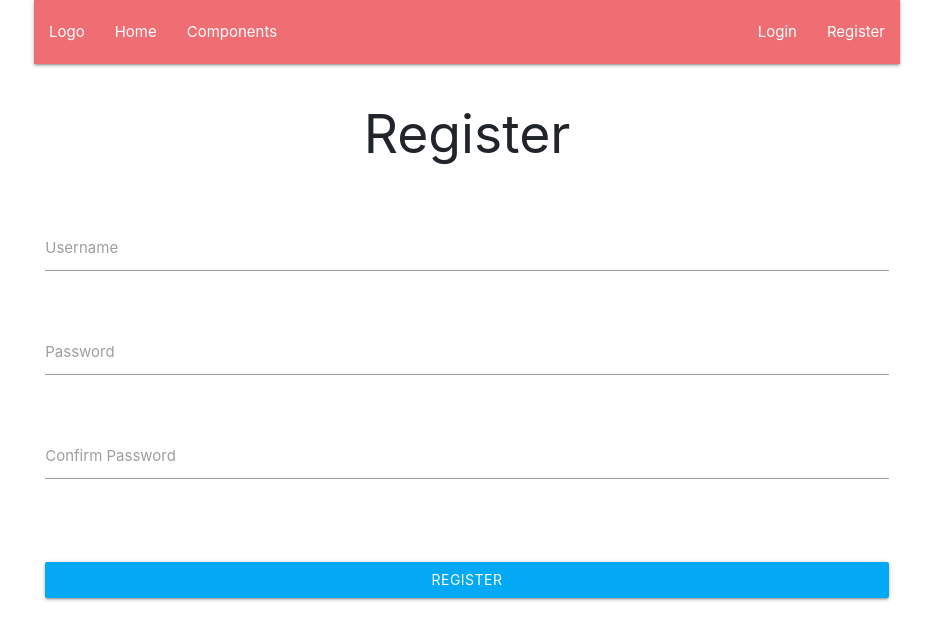
After one commit to scxr/bonhacketit, a FastAPI app: template templates/auth/register.html in a window 1280 px wide. The commit adds this page. Shown: the top 640 px of the page, without its empty margins (173-1106 px from the left). Run offline with FastAPI, Linux system fonts and the light colour scheme; the template is opened without the code that fills it, so the values that code supplies are empty; some libraries are stand-ins or nearby versions.

Commit message:
some frontend work

```diff
--- a/run.py
+++ b/run.py
@@ -1,7 +1,7 @@
 import uvicorn
 from fastapi import FastAPI
 from fastapi.staticfiles import StaticFiles
-from endpoints import create_new_recipe, auth_router
+from endpoints import index_router, create_new_recipe, auth_router
 from db.base import engine
 from models import db_models
 
@@ -9,6 +9,11 @@ db_models.Base.metadata.create_all(bind=engine)
 app = FastAPI()
 
 app.mount("/static", StaticFiles(directory="static"), name="static")
+
+app.include_router(
+    index_router.router,
+    responses={404: {"description": "not found"}}
+)
 
 app.include_router(
     create_new_recipe.router,
--- a/static/css/styles.css
+++ b/static/css/styles.css
@@ -0,0 +1,13 @@
+.center-screen {
+  display: flex;
+  flex-direction: column;
+  justify-content: center;
+  align-items: center;
+  text-align: center;
+  min-height: 70vh;
+}
+
+.login-inputs {
+  width: 400px;
+  height: 35px;
+}
--- /dev/null
+++ b/static/js/main.js
@@ -0,0 +1,20 @@
+// funciton to get cookie by name
+function getCookie(cname) {
+  var name = cname + "=";
+  var decodedCookie = decodeURIComponent(document.cookie);
+  var ca = decodedCookie.split(";");
+  for (var i = 0; i < ca.length; i++) {
+    var c = ca[i];
+    while (c.charAt(0) == " ") {
+      c = c.substring(1);
+    }
+    if (c.indexOf(name) == 0) {
+      return c.substring(name.length, c.length);
+    }
+  }
+  return "";
+}
+
+function getUsername() {
+  return getCookie("username");
+}
--- /dev/null
+++ b/static/vue/auth/register.js
@@ -0,0 +1,63 @@
+// auth/register.html
+
+let app = new Vue({
+  delimiters: ["${", "}"],
+  el: "#app",
+  data: {
+    message: {},
+    username: "",
+    password: "",
+    confirm_password: "",
+  },
+  created() {
+    // redirect if user already logged in
+    if (getUsername()) {
+      location.replace("/");
+    }
+  },
+  methods: {
+    async register() {
+      if (!this.username && !this.password) {
+        this.message = {
+          status: "warning",
+          text: "enter a username",
+        };
+        return;
+      }
+      if (this.password !== this.confirm_password) {
+        this.message = {
+          status: "warning",
+          text: "passwords dont match",
+        };
+        return;
+      }
+
+      const response = await fetch("/register", {
+        method: "POST",
+        headers: {
+          "Content-Type": "application/json",
+        },
+        body: JSON.stringify({
+          username: this.username,
+          password: this.password,
+        }),
+      });
+
+      const data = await response.json();
+
+      if (data.error) {
+        this.message = {
+          status: "danger",
+          text: data.error,
+        };
+      } else {
+        // redirect to home page
+        location.replace("/");
+        this.message = {
+          status: "success",
+          text: "successfully registered",
+        };
+      }
+    },
+  },
+});
--- /dev/null
+++ b/static/vue/home.js
@@ -0,0 +1,17 @@
+// create_recipe.html
+
+let home = new Vue({
+  delimiters: ["${", "}"],
+  el: "#home",
+  data: {
+    username: null,
+  },
+  created() {
+    this.username = getUsername();
+  },
+  methods: {
+    logout() {
+      document.cookie = "username= ; expires = Thu, 01 Jan 1970 00:00:00 GMT";
+    },
+  },
+});
--- /dev/null
+++ b/templates/auth/register.html
@@ -0,0 +1,61 @@
+{% extends 'layout.html' %} {% block content %}
+<div id="app" class="">
+  <div class="row">
+    <form class="col s12" @submit.prevent="register">
+      <fieldset class="form-group">
+        <h2 class="mb-4" style="text-align: center">Register</h2>
+      </fieldset>
+      <div class="row">
+        <div class="input-field col s12">
+          <input
+            v-model="username"
+            id="username"
+            type="text"
+            class="validate"
+          />
+          <label for="username">Username</label>
+        </div>
+      </div>
+      <div class="row">
+        <div class="input-field col s12">
+          <input
+            v-model="password"
+            id="password"
+            type="password"
+            class="validate"
+          />
+          <label for="password">Password</label>
+        </div>
+      </div>
+      <div class="row">
+        <div class="input-field col s12">
+          <input
+            v-model="confirm_password"
+            id="confirm_password"
+            type="password"
+            class="validate"
+          />
+          <label for="confirm_password">Confirm Password</label>
+        </div>
+      </div>
+      <div class="form-group">
+        <div
+          v-if="message"
+          class="alert"
+          :class="'alert-' + message.status"
+          role="alert"
+          style="text-align: center"
+        >
+          ${ message.text }
+        </div>
+      </div>
+      <div class="form-group">
+        <button class="btn btn-success btn-block light-blue" type="submit">
+          Register
+        </button>
+      </div>
+    </form>
+  </div>
+</div>
+<script src="/static/vue/auth/register.js"></script>
+{% endblock content %}
--- a/templates/index.html
+++ b/templates/index.html
@@ -1,5 +1,3 @@
 {% extends 'layout.html' %} {% block content %}
-<div id="app">
-  <h1>${msg}</h1>
-</div>
+<div id="app"></div>
 {% endblock content %}
--- a/templates/layout.html
+++ b/templates/layout.html
@@ -11,13 +11,63 @@
       integrity="sha384-9aIt2nRpC12Uk9gS9baDl411NQApFmC26EwAOH8WgZl5MYYxFfc+NcPb1dKGj7Sk"
       crossorigin="anonymous"
     />
+    <!-- Compiled and minified CSS -->
+    <link
+      rel="stylesheet"
+      href="https://cdnjs.cloudflare.com/ajax/libs/materialize/1.0.0/css/materialize.min.css"
+    />
     <link rel="stylesheet" href="/static/css/styles.css" />
     <!-- production vue cdn -->
     <!-- <script src="https://cdn.jsdelivr.net/npm/vue"></script> -->
     <!-- dev vue cdn -->
     <script src="https://cdn.jsdelivr.net/npm/vue/dist/vue.js"></script>
+    <!-- custom js functions -->
+    <script src="/static/js/main.js"></script>
   </head>
   <body>
-    <main class="container">{% block content %}{% endblock %}</main>
+    <div class="container">
+      <div id="home">
+        <nav>
+          <div class="nav-wrapper">
+            <ul id="nav-mobile" class="left hide-on-med-and-down">
+              <li><a href="/">Logo</a></li>
+              <li><a href="/">Home</a></li>
+              <li><a href="/create_recipe">Components</a></li>
+            </ul>
+            <ul id="nav-mobile" class="right hide-on-med-and-down">
+              <div v-if="!username">
+                <li><a href="/login">Login</a></li>
+                <li><a href="/register">Register</a></li>
+              </div>
+              <div v-else>
+                <li><a @click="logout">Logout</a></li>
+              </div>
+              <!-- <li><a href="collapsible.html">JavaScript</a></li> -->
+            </ul>
+          </div>
+        </nav>
+      </div>
+      <main>{% block content %}{% endblock %}</main>
+    </div>
+    <script
+      src="https://code.jquery.com/jquery-3.5.1.slim.min.js"
+      integrity="sha384-DfXdz2htPH0lsSSs5nCTpuj/zy4C+OGpamoFVy38MVBnE+IbbVYUew+OrCXaRkfj"
+      crossorigin="anonymous"
+    ></script>
+    <script
+      src="https://cdn.jsdelivr.net/npm/popper.js@1.16.1/dist/umd/popper.min.js"
+      integrity="sha384-9/reFTGAW83EW2RDu2S0VKaIzap3H66lZH81PoYlFhbGU+6BZp6G7niu735Sk7lN"
+      crossorigin="anonymous"
+    ></script>
+    <script
+      src="https://stackpath.bootstrapcdn.com/bootstrap/4.5.2/js/bootstrap.min.js"
+      integrity="sha384-B4gt1jrGC7Jh4AgTPSdUtOBvfO8shuf57BaghqFfPlYxofvL8/KUEfYiJOMMV+rV"
+      crossorigin="anonymous"
+    ></script>
+
+    <!-- Compiled and minified JavaScript -->
+    <script src="https://cdnjs.cloudflare.com/ajax/libs/materialize/1.0.0/js/materialize.min.js"></script>
+
+    <script src="/static/vue/home.js"></script>
   </body>
 </html>
--- a/templates/tst.html
+++ /dev/null
@@ -1,5 +0,0 @@
-<form action="/login" method="POST">
-    <input type="text" name="username" id="username" placeholder="username">
-    <input type="password" name="password" id="password" placeholder="Password">
-    <input type="submit" value="Submit">
-</form>
```
Also changed, not shown: endpoints/auth_router.py (+27 -11 lines), endpoints/create_new_recipe.py (+9 -0 lines), static/vue/auth/login.js (added, +49 -0 lines), static/vue/create_recipe.js (+25 -7 lines), templates/auth/login.html (added, +95 -0 lines), templates/create_recipe.html (+12 -3 lines), database.db, endpoints/index_router.py (line endings or trailing spaces).
